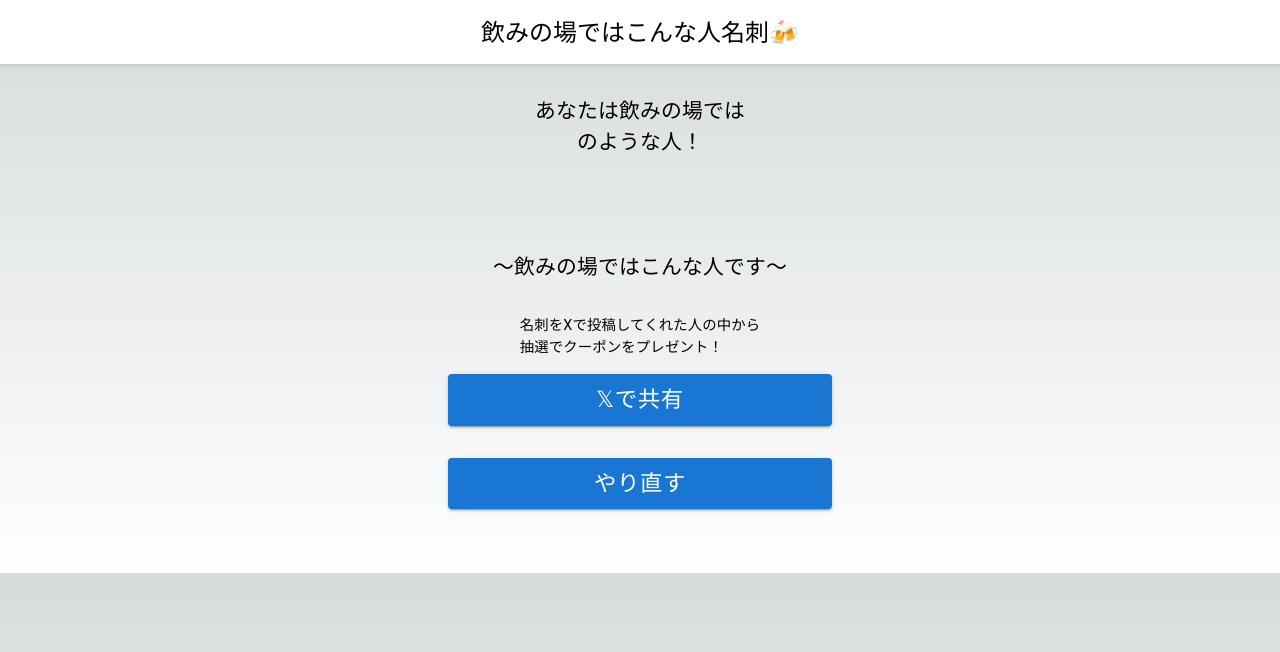
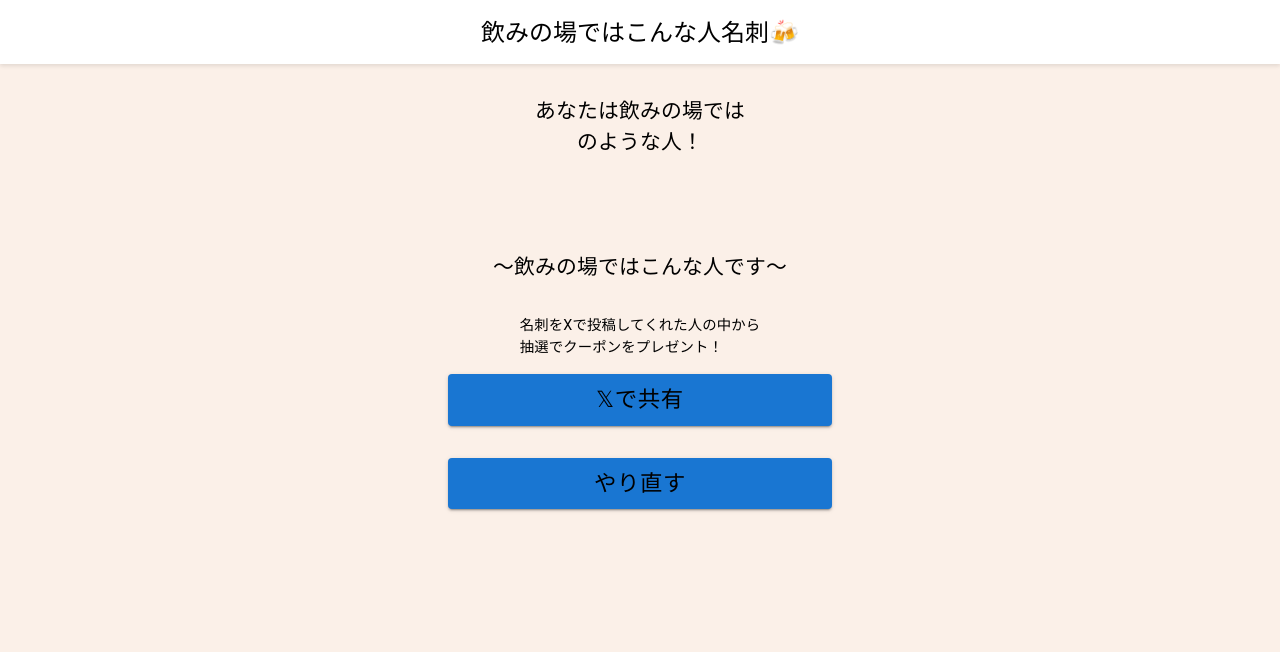
Before and after one commit to akira1515/dialcohol, a Next.js app: page /results in a window 1280 px wide. Shown: the top 652 px of the page. Built offline with nearby package versions, Linux system fonts and the light colour scheme.

Commit message:
背景色と画像を変更

```diff
--- a/components/CircleBox.tsx
+++ b/components/CircleBox.tsx
@@ -18,7 +18,7 @@ const CircleBox:React.FC<Props> = ({ onClick, selected, text }) => {
                 alignItems: 'center',
                 fontSize: '2rem',
                 border: '2px solid gray',
-                backgroundColor: selected ? '#d4a017' : 'transparent',
+                backgroundColor: selected ? '#F9DF0F' : 'transparent',
                 cursor:"pointer",
                 '@media (max-width: 500px)': {
                     fontSize: "1.1rem"
--- a/pages/index.tsx
+++ b/pages/index.tsx
@@ -45,7 +45,7 @@ export default function Home() {
 
   const LoadingScreen = () => (
     <div style={{ display: 'flex', flexDirection: 'column',justifyContent: 'center', alignItems: 'center', height: '100vh' }}>
-      <img src="/beer-loding.gif"/>
+      <img src="/beer-loding.png"/>
       <Typography>診断中・・・</Typography>
     </div>
   );
@@ -66,7 +66,7 @@ export default function Home() {
   }
 
   return (
-    <Box sx={{ py: 8, display: "flex", flexDirection: "column", alignItems: "center" }}>
+    <Box sx={{ px: 1, py: 8, display: "flex", flexDirection: "column", alignItems: "center" }}>
       <Header />
       {isLoading ? (
       <LoadingScreen />
@@ -107,7 +107,9 @@ export default function Home() {
           </Box>
         ))}
         {!showErrorMessage && (
-          <Button variant="contained" sx={{ fontSize: '1.4rem', mt: 4, width: "30%", '@media (max-width: 500px)': { fontSize: "1.2rem" }}} onClick={handleSubmit}>
+          <Button variant="contained" sx={{ color:'black', fontSize: '1.4rem', mt: 4, width: "30%", '&:hover': {
+            backgroundColor: '#F9DF0F'
+          },'@media (max-width: 500px)': { fontSize: "1.2rem" }}} onClick={handleSubmit}>
             診断する
           </Button>
         )}
--- a/pages/results.tsx
+++ b/pages/results.tsx
@@ -56,12 +56,16 @@ const Results = () => {
         名刺をXで投稿してくれた人の中から<br />抽選でクーポンをプレゼント！
       </Typography>
       <Button
-        variant="contained" sx={{ fontSize: '1.4rem', mt: 2, width: "30%", '@media (max-width: 500px)': {fontSize: "1.2rem"} }}
+        variant="contained" sx={{ color:'black', fontSize: '1.4rem', mt: 2, width: "30%", '&:hover': {
+          backgroundColor: '#F9DF0F'
+        }, '@media (max-width: 500px)': {fontSize: "1.2rem"} }}
         onClick={() => window.open(twitterShareUrl, '_blank')}
       >
         𝕏で共有
       </Button>
-      <Button variant="contained" sx={{ fontSize: '1.4rem', mt: 4, width: "30%", '@media (max-width: 500px)': {fontSize: "1.2rem"} }} onClick={handleReset}>
+      <Button variant="contained" sx={{ color:'black', fontSize: '1.4rem', mt: 4, width: "30%", '&:hover': {
+            backgroundColor: '#F9DF0F'
+          }, '@media (max-width: 500px)': {fontSize: "1.2rem"} }} onClick={handleReset}>
         やり直す
       </Button>
     </Box>
--- a/styles/globals.css
+++ b/styles/globals.css
@@ -3,25 +3,12 @@
 @tailwind utilities;
 
 :root {
-  --foreground-rgb: 0, 0, 0;
-  --background-start-rgb: 214, 219, 220;
-  --background-end-rgb: 255, 255, 255;
-}
-
-@media (prefers-color-scheme: dark) {
-  :root {
-    --foreground-rgb: 255, 255, 255;
-    --background-start-rgb: 33, 33, 33;
-    --background-end-rgb: 33, 33, 33;
-  }
+  --foreground-rgb: 0, 0, 0; /* 文字色を黒に設定 */
+  --background-start-rgb: 251, 240, 232; /* 背景の開始色を #FBF0E8 に設定 */
+  --background-end-rgb: 251, 240, 232; /* 背景の終了色を #FBF0E8 に設定 */
 }
 
 body {
-  color: rgb(var(--foreground-rgb));
-  background: linear-gradient(
-      to bottom,
-      transparent,
-      rgb(var(--background-end-rgb))
-    )
-    rgb(var(--background-start-rgb));
+  color: rgb(var(--foreground-rgb)); /* 文字色を適用 */
+  background: rgb(var(--background-start-rgb)); /* 単色の背景を適用 */
 }
```
Also changed, not shown: public/beer-loding.gif (deleted), public/beer-loding.png (added).
